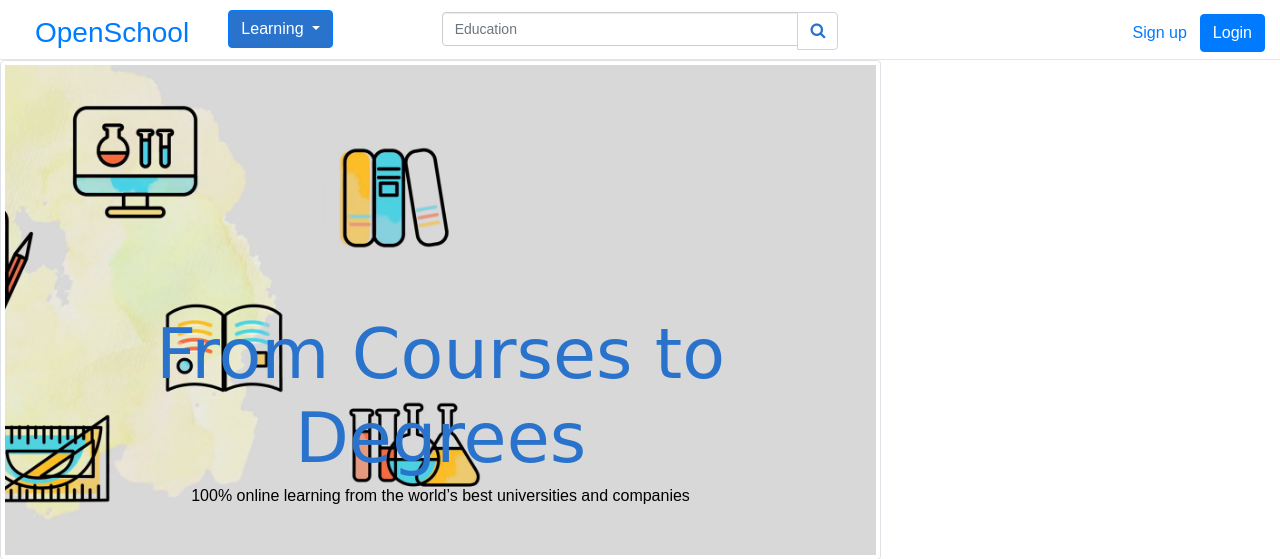
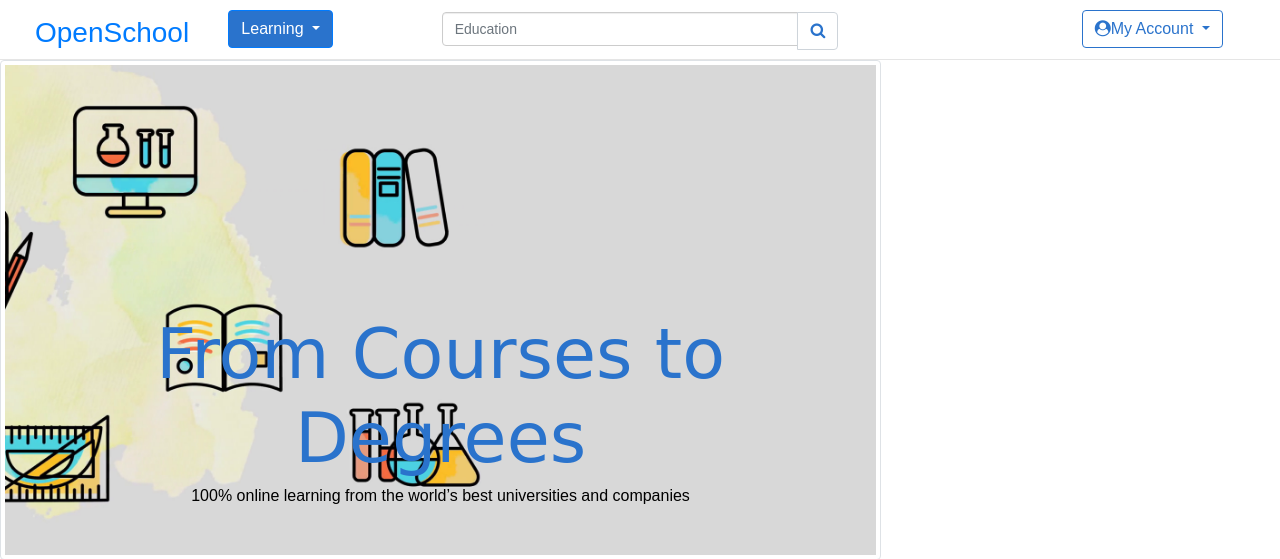
Before and after one commit to badungphan99/SE03-Group03, a Flask app: template app/templates/block_home.html in a window 1280 px wide. Shown: the top 559 px of the page. Run offline with Flask 2, Linux system fonts and the light colour scheme; the template is opened without the code that fills it, so the values that code supplies are empty; a user stored in the database is signed in; some libraries are stand-ins or nearby versions.

Commit message:
Sửa giao diện trang home sau khi login

```diff
--- a/app/templates/block_home.html
+++ b/app/templates/block_home.html
@@ -48,10 +48,31 @@
                     </div>
                 </div>
             </div>
-            <div class="col-sm-6 col-md-4 header-login-signup">
-                <button type="button" class="btn btn-primary btn-login" id="btn-login"><a href="login.html">Login</a></button>
-                <button type="button" class="btn btn-link btn-signup" id="btn-signup"><a href="register.html">Sign up</a></button>
-            </div>
+
+            {% if current_user.is_authenticated %}
+                <div class="col-sm-6 col-md-4 ">
+                    <div class="col-md-6 col-sm-12 account-header">
+                        <div class="dropdown">
+                            <button type="button" class="btn btn-outline-secondary dropdown-toggle" data-toggle="dropdown">
+                                <i class="fa fa-user-circle "  aria-hidden="true"></i>My Account
+                            </button>
+                            <div class="dropdown-menu">
+                              <a class="dropdown-item" href="#">My courses</a>
+                              <a class="dropdown-item" href="/test">Profile</a>
+                              <a class="dropdown-item" href="#">Setting</a>
+                              <a class="dropdown-item" href="#">Help Center</a>
+                              <a class="dropdown-item" href="/logout">Logout</a>
+                            </div>
+                          </div>
+                    </div>
+                </div>
+            {% else %}
+                <div class="col-sm-6 col-md-4 header-login-signup">
+
+                        <button type="button" class="btn btn-primary btn-login" id="btn-login"><a href="login.html">Login</a></button>
+                        <button type="button" class="btn btn-link btn-signup" id="btn-signup"><a href="register.html">Sign up</a></button>
+                </div>
+            {% endif %}
         </div>
    </div>
    <div id="body" class="container-fluid">
```
